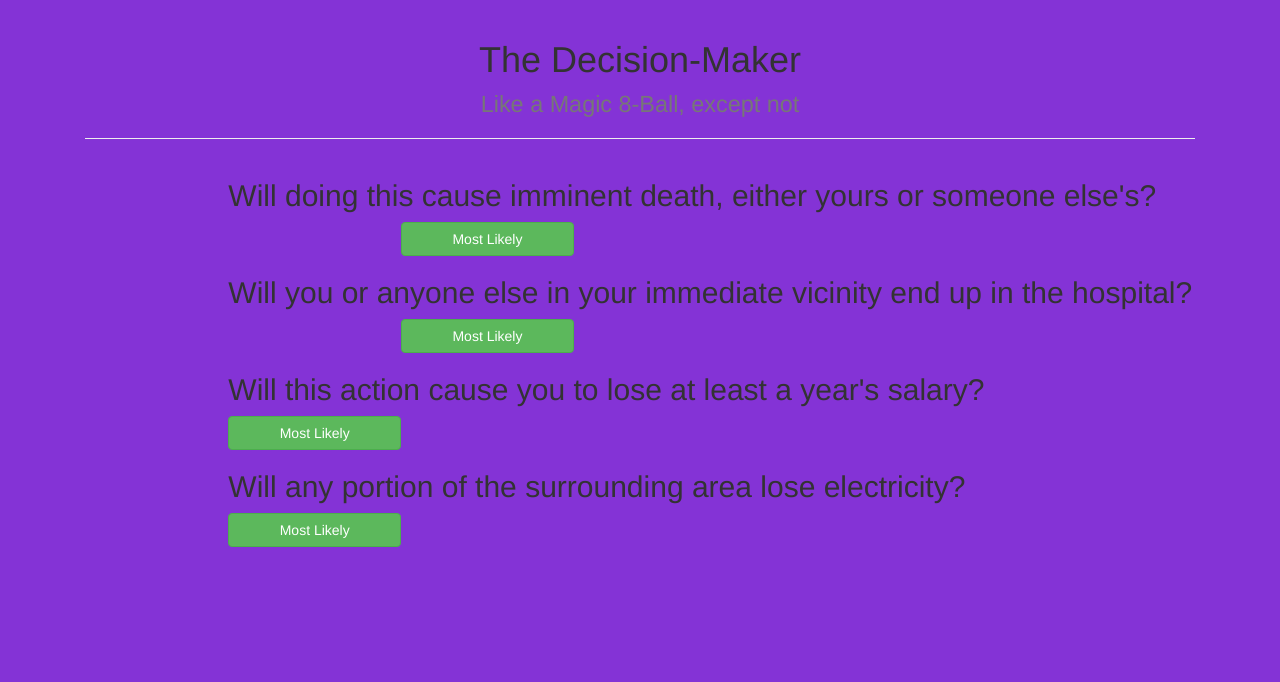
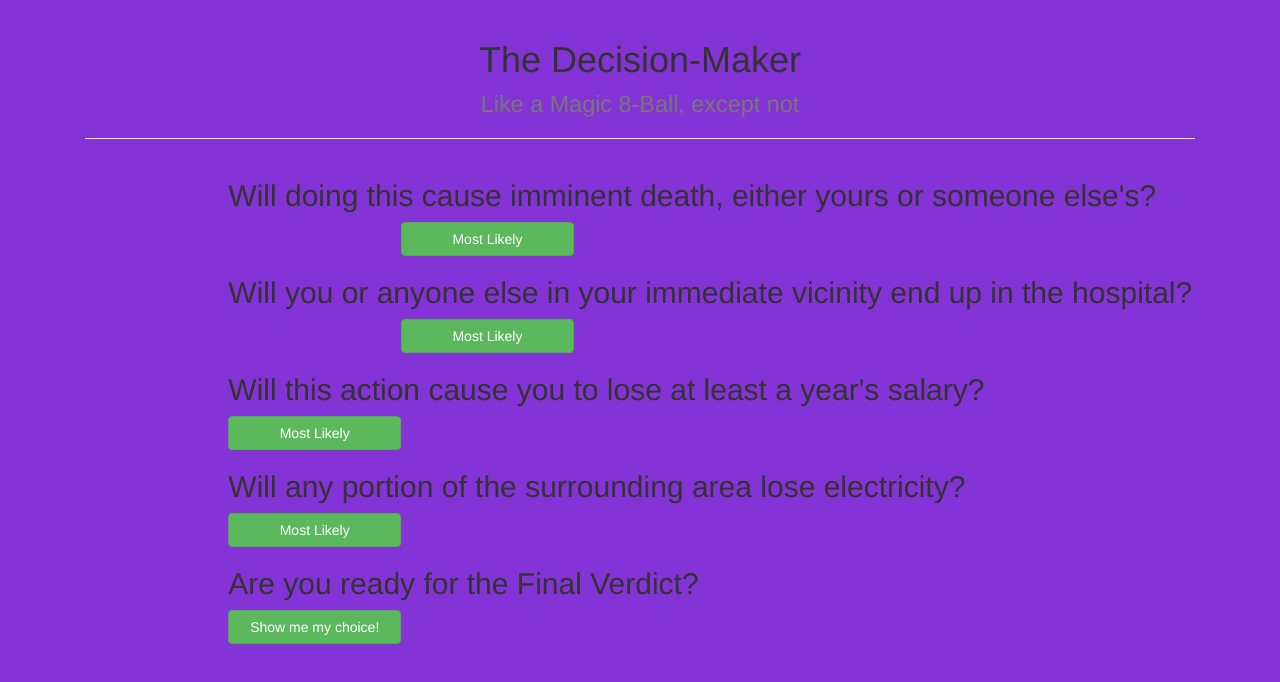
Before and after one commit to gpacifico/decision_maker, a plain HTML site: page index.html in a window 1280 px wide. Drawn offline with nearby package versions, Linux system fonts and the light colour scheme.

Commit message:
added final verdict section

```diff
--- a/index.html
+++ b/index.html
@@ -45,5 +45,12 @@
                 <h2 class="answer">Not cool during winter, man.</h2>
             </div>
         </div>
+        <div class="col-md-offset-2 col-md-10">
+            <div class="final_answer">
+                <h2>Are you ready for the Final Verdict?</h2>
+                <button class="btn btn-success col-md-offset4 col-md-2 yes">Show me my choice!</button>
+                <h2 class="answer">It's your life. Do what you want. I'm just an app, not the police.</h2>
+            </div>
+        </div>
     </body>
 </html>
```
